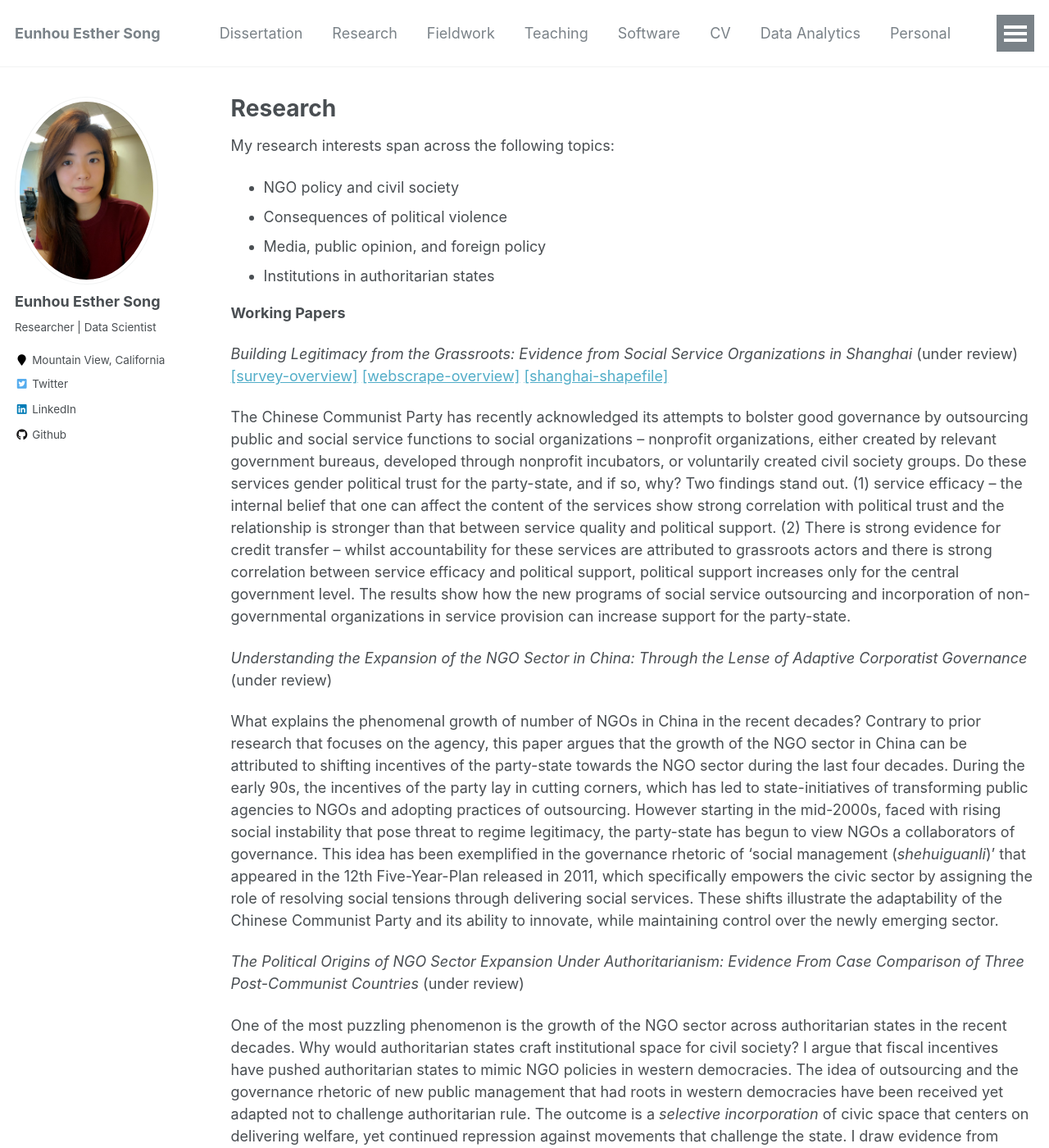
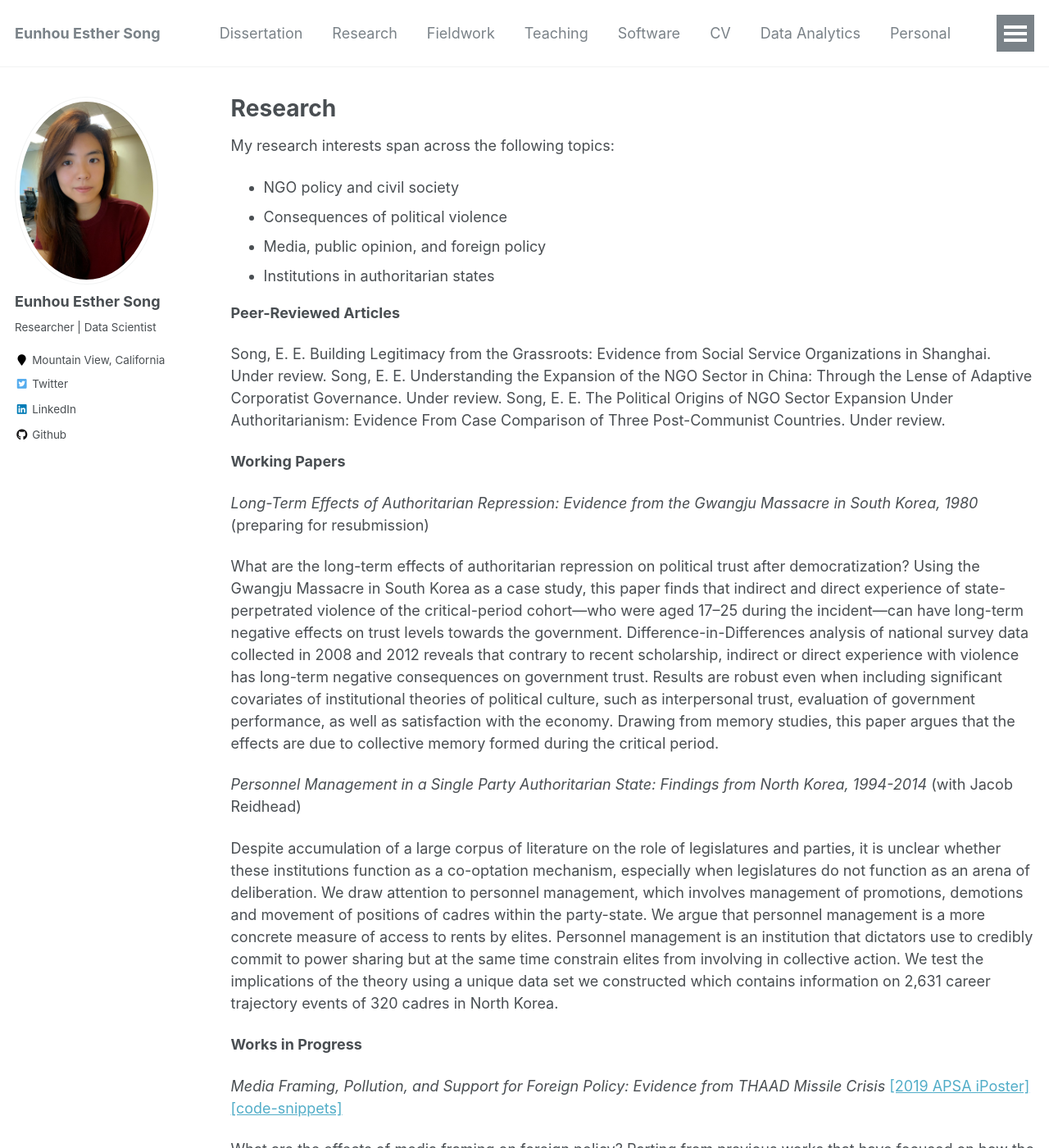
Before and after one commit to ehsong/ehsong.github.io, a Jekyll site: the page built from _pages/research.md, in a window 1280 px wide and 1400 px high. Shown: the whole window at 82% size. Built offline with Jekyll 4.4.1, drawn with Linux system fonts in a browser that asks for light colours; some of the changed text lies outside the part shown.

Commit message:
Update research.md

```diff
--- a/_pages/research.md
+++ b/_pages/research.md
@@ -14,33 +14,26 @@ My research interests span across the following topics:
 - Media, public opinion, and foreign policy
 - Institutions in authoritarian states
 
+**Peer-Reviewed Articles**
+
+Song, E. E. Building Legitimacy from the Grassroots: Evidence from Social Service Organizations in Shanghai. Under review.
+Song, E. E. Understanding the Expansion of the NGO Sector in China: Through the Lense of Adaptive Corporatist Governance. Under review.
+Song, E. E. The Political Origins of NGO Sector Expansion Under Authoritarianism: Evidence From Case Comparison of Three Post-Communist Countries. Under review.
+
 **Working Papers**
-
-*Building Legitimacy from the Grassroots: Evidence from Social Service Organizations in Shanghai* (under review) [[survey-overview]](/files/link_one.html) [[webscrape-overview]](/files/link_two.html) [[shanghai-shapefile]](https://www.arcgis.com/home/item.html?id=105f92bd1fe54d428bea35eade65691b)
-
-The Chinese Communist Party has recently acknowledged its attempts to bolster good governance   by outsourcing public and social service functions to social organizations – nonprofit organizations, either created by relevant government bureaus, developed through nonprofit incubators, or voluntarily created civil society groups. Do these services gender political trust for the party-state, and if so, why? Two findings stand out. (1) service efficacy – the internal belief that one can affect the content of the services show strong correlation with political trust and the relationship is stronger than that between service quality and political support. (2) There is strong evidence for credit transfer – whilst accountability for these services are attributed to grassroots actors and there is strong correlation between service efficacy and political support, political support increases only for the central government level. The results show how the new programs of social service outsourcing and incorporation of non-governmental organizations in service provision can increase support for the party-state.
-
-*Understanding the Expansion of the NGO Sector in China: Through the Lense of Adaptive Corporatist Governance* (under review)
-
-What explains the phenomenal growth of number of NGOs in China in the recent decades? Contrary to prior research that focuses on the agency, this paper argues that the growth of the NGO sector in China can be attributed to shifting incentives of the party-state towards the NGO sector during the last four decades. During the early 90s, the incentives of the party lay in cutting corners, which has led to state-initiatives of transforming public agencies to NGOs and adopting practices of outsourcing. However starting in the mid-2000s, faced with rising social instability that pose threat to regime legitimacy, the party-state has begun to view NGOs a collaborators of governance. This idea has been exemplified in the governance rhetoric of 'social management (*shehuiguanli*)' that appeared in the 12th Five-Year-Plan released in 2011, which specifically empowers the civic sector by assigning the role of resolving social tensions through delivering social services. These shifts illustrate the adaptability of the Chinese Communist Party and its ability to innovate, while maintaining control over the newly emerging sector.
-
-*The Political Origins of NGO Sector Expansion Under Authoritarianism: Evidence From Case Comparison of Three Post-Communist Countries* (under review)
-
-One of the most puzzling phenomenon is the growth of the NGO sector across authoritarian states in the recent decades. Why would authoritarian states craft institutional space for civil society? I argue that fiscal incentives have pushed authoritarian states to mimic NGO policies in western democracies. The idea of outsourcing and the governance rhetoric of new public management that had roots in western democracies have been received yet adapted not to challenge authoritarian rule. The outcome is a *selective incorporation* of civic space that centers on delivering welfare, yet continued repression against movements that challenge the state. I draw evidence from comparative historical case studies of Kazakhstan, Belarus, and Russia. The findings not only suggest a counterintuitive phenomenon of growth of NGO sector in authoritarian states, but also a need for new conceptualization of NGOs that is not confined to the normative aspect of civil society.
-
-**Works in Progress**
 
 *Long-Term Effects of Authoritarian Repression: Evidence from the Gwangju Massacre in South Korea, 1980* (preparing for resubmission)
 
 What are the long-term effects of authoritarian repression on political trust after democratization? Using the Gwangju Massacre in South Korea as a case study, this paper finds that indirect and direct experience of state-perpetrated violence of the critical-period cohort—who were aged 17–25 during the incident—can have long-term negative effects on trust levels towards the government. Difference-in-Differences analysis of national survey data collected in 2008 and 2012 reveals that contrary to recent scholarship, indirect or direct experience with violence has long-term negative consequences on government trust. Results are robust even when including significant covariates of institutional theories of political culture, such as interpersonal trust, evaluation of government performance, as well as satisfaction with the economy. Drawing from memory studies, this paper argues that the effects are due to collective memory formed during the critical period.
 
+*Personnel Management in a Single Party Authoritarian State: Findings from North Korea, 1994-2014* (with Jacob Reidhead)
+
+Despite accumulation of a large corpus of literature on the role of legislatures and parties, it is unclear whether these institutions function as a co-optation mechanism, especially when legislatures do not function as an arena of deliberation. We draw attention to personnel management, which involves management of promotions, demotions and movement of positions of cadres within the party-state. We argue that personnel management is a more concrete measure of access to rents by elites. Personnel management is an institution that dictators use to credibly commit to power sharing but at the same time constrain elites from involving in collective action. We test the implications of the theory using a unique data set we constructed which contains information on 2,631 career trajectory events of 320 cadres in North Korea.
+
+**Works in Progress**
 
 *Media Framing, Pollution, and Support for Foreign Policy: Evidence from THAAD Missile Crisis*
 [[2019 APSA iPoster]](https://apsa2019-apsa.ipostersessions.com/default.aspx?s=DF-1D-34-3D-64-33-21-12-B0-42-57-A1-87-AC-68-E1)
 [[code-snippets]](/files/apsa_poster_analysis.html)
 
 What are the effects of media framing on foreign policy? Parting from previous works that have focused on how the media allow elite rhetoric, this project focuses on how non crucial information propagated by the media - information not directly related to the crisis creates media frame and affects attitudes towards foreign policy. I examine THAAD crisis, a foreign policy crisis that unfolded between South Korea and China during July 2016 - 2017 period over establishment of a missile base in Seongju, South Korea. Contrasting word counts of news titles pre and post-crisis period revealed that pollution emerges as a media frame used during the post-crisis period. Proportion of China-blaming articles out of all pollution related reports increased by 10% in the post-crisis period compared to the pre-crisis period. Text mining of twitter feeds shows that blame attribution became more salient during the post-crisis period. Sentiment analysis of tweets about China shows that sentiment towards China also worsened in the post-crisis period. A pilot survey experiment priming respondents with China-blaming revealed that those in the treatment group are more likely to support the domestic missile policy, less likely to be favorable towards China, and are more likely to have a negative perception of China-Korea relations.
-
-*Personnel Management in a Single Party Authoritarian State: Findings from North Korea, 1994-2014* (with Jacob Reidhead)
-
-Despite accumulation of a large corpus of literature on the role of legislatures and parties, it is unclear whether these institutions function as a co-optation mechanism, especially when legislatures do not function as an arena of deliberation. We draw attention to personnel management, which involves management of promotions, demotions and movement of positions of cadres within the party-state. We argue that personnel management is a more concrete measure of access to rents by elites. Personnel management is an institution that dictators use to credibly commit to power sharing but at the same time constrain elites from involving in collective action. We test the implications of the theory using a unique data set we constructed which contains information on 2,631 career trajectory events of 320 cadres in North Korea.
```
